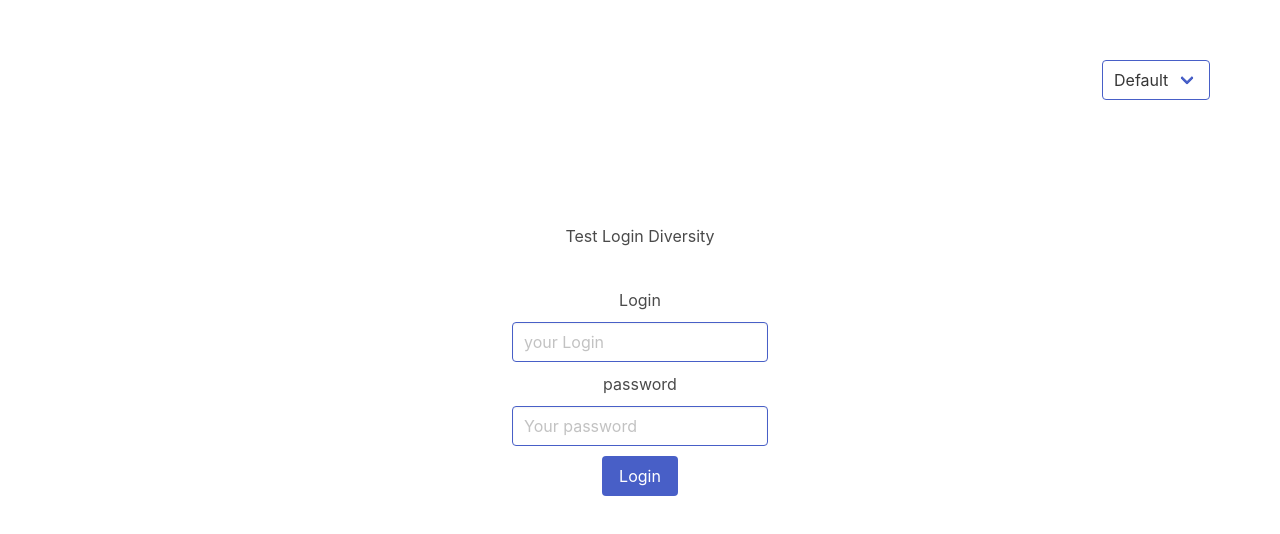
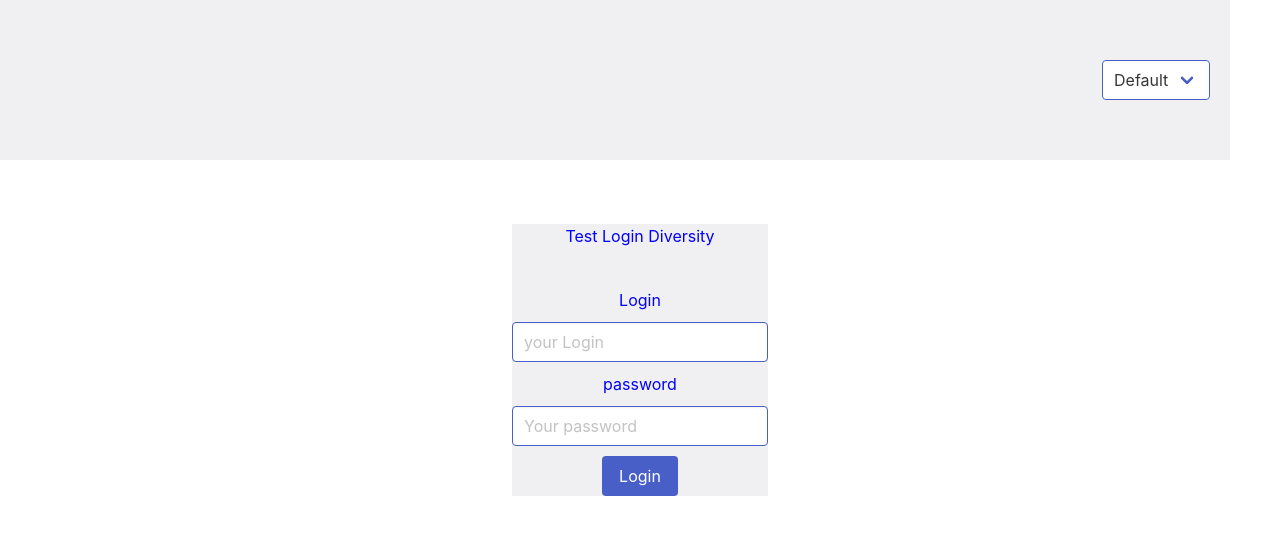
Before and after one commit to SoulPlayerZ/theme-diversity, a React (Create React App) app: page / in a window 1280 px wide. Shown: the top 534 px of the page. Built offline with nearby package versions, Linux system fonts and the light colour scheme.

Commit message:
feat: Start to change theme in Header and Login with state and localStorage

```diff
--- a/src/components/Header.jsx
+++ b/src/components/Header.jsx
@@ -1,22 +1,23 @@
-import React from "react";
-import "../css/header.css"
+import React, { useContext } from "react";
+import ThemeContext from "../context/ThemeContext";
+import "../css/header.css";
 
 
 function Header () {
+  const { setTheme } = useContext(ThemeContext);
 
-  const selectTheme = ({ target }) => {
-    localStorage.setItem('theme', target.value)
 
-    document.body.style.color = 'red';
-    document.body.className = 'a'
-
-    console.log(target.value);
+  const changeTheme = ({ target }) => {
+    localStorage.setItem('theme', target.value);
+    console.log("change");
+    setTheme(target.value);
+    console.log("dd");
   }
 
   return (
-    <header className={ localStorage.getItem('theme') }>
-      <label htmlFor="theme" className="select is-link">
-        <select id="theme" onChange={selectTheme}>
+    <header className={ localStorage.getItem('theme') || 'default' }>
+      <label htmlFor="theme" className={`select is-link` }>
+        <select id="theme" onChange={changeTheme} value={ localStorage.getItem('theme') || 'default' }>
           <option value="default">Default</option>
           <option value="trans">Trans</option>
           <option value="bi">Bi</option>
--- a/src/components/Login.jsx
+++ b/src/components/Login.jsx
@@ -3,7 +3,7 @@ import '../css/login.css';
 
 function Login () {
   return (
-    <form>
+    <form className={localStorage.getItem('theme') || 'default'}>
       <h2>Test Login Diversity </h2>
       <label htmlFor="login">Login
         <input type="text" className="input is-link" id="login" placeholder="your Login" />
--- a/src/context/ThemeProvider.jsx
+++ b/src/context/ThemeProvider.jsx
@@ -2,11 +2,11 @@ import React, { useState } from "react";
 import ThemeContext from "./ThemeContext";
 
 function ThemeProvider ({ children }) {
-  const [theme, setTheme] = useState([]);
+  const [theme, setTheme] = useState('');
 
 const contextValue = {
     theme,
-    setTheme
+    setTheme,
 };
 
 return (
--- a/src/css/header.css
+++ b/src/css/header.css
@@ -6,16 +6,15 @@ header {
 
 .bi {
   background-color: aqua;
+  color: red;
 }
 
 .trans {
   background-color: blueviolet;
+  color: rgb(240, 239, 241);
 }
 
 .default {
   background-color: rgb(240, 239, 241);
+  color: blue;
 }
-
-.a {
-  background-color: black;
-}
--- a/src/index.js
+++ b/src/index.js
@@ -1,12 +1,15 @@
 import React from 'react';
 import ReactDOM from 'react-dom/client';
 import App from './App';
+import ThemeProvider from './context/ThemeProvider';
 import reportWebVitals from './reportWebVitals';
 
 const root = ReactDOM.createRoot(document.getElementById('root'));
 root.render(
   <React.StrictMode>
-    <App />
+    <ThemeProvider>
+      <App />
+    </ThemeProvider>
   </React.StrictMode>
 );
 
--- a/src/pages/LoginPage.jsx
+++ b/src/pages/LoginPage.jsx
@@ -1,9 +1,16 @@
-import React from "react";
+import React, { useContext, useEffect } from "react";
 import Login from "../components/Login";
 import Header from "../components/Header";
 import '../css/login.css';
+import ThemeContext from "../context/ThemeContext";
 
 function LoginPage () {
+  const { setTheme } = useContext(ThemeContext);
+
+  useEffect(() => {
+    console.log("a");
+    setTheme(localStorage.getItem('theme') || 'default');
+  })
 
   return (
     <section>
```
